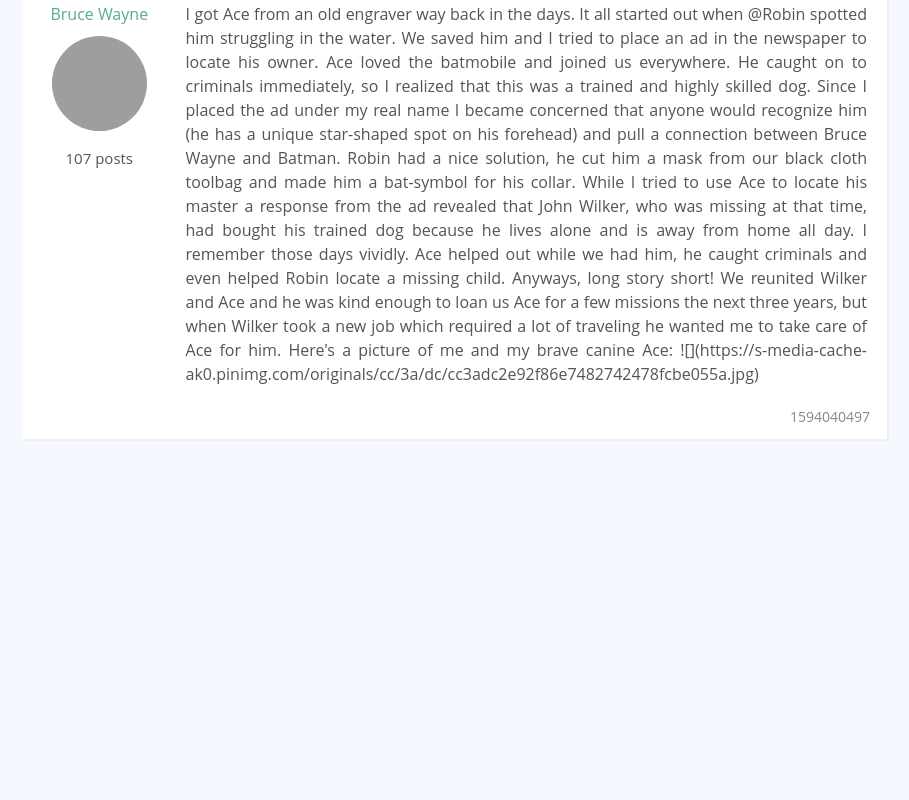
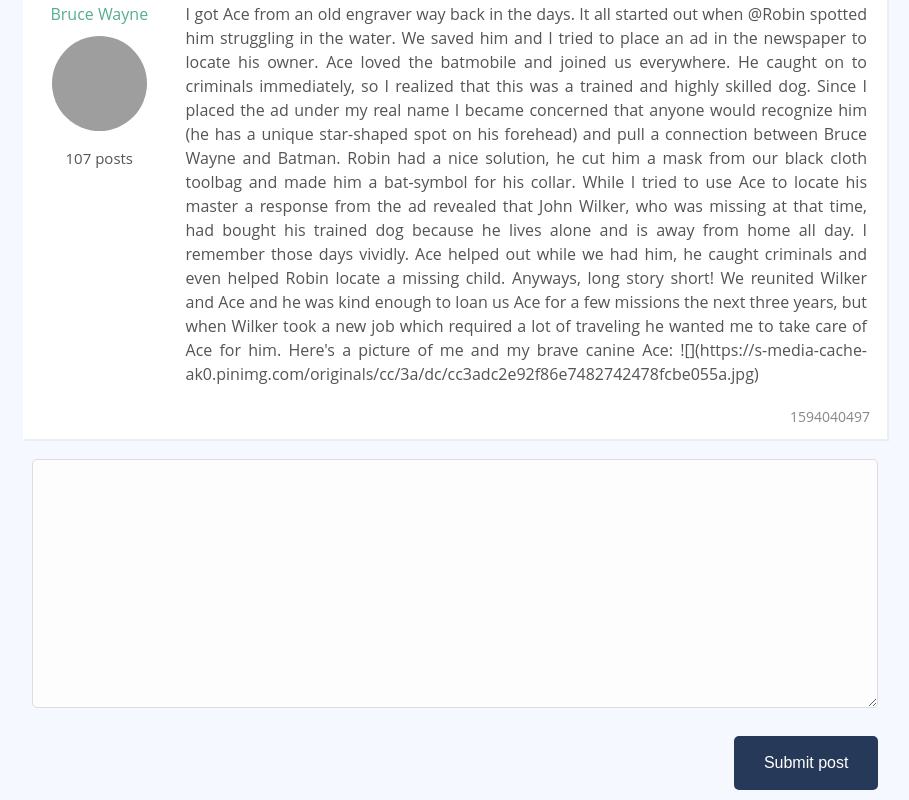
Before and after one commit to Hotimpulse/vue_forum, a Vue app: page /thread/-KsjWehQ--apjDBwSBCY in a window 1280 px wide. Shown: the part 927-1727 px from the top of the page, without its empty margins (185-1094 px from the left). Before the commit the page ends 1386 px from the top, so only its background shows below. Built offline with nearby package versions, Linux system fonts and the light colour scheme; grey boxes are pictures that could not be loaded.

Commit message:
refactor: work on the post editor component

```diff
--- /dev/null
+++ b/src/components/PostEditor.vue
@@ -0,0 +1,40 @@
+<script setup lang="ts">
+import { ref } from 'vue'
+import sourceData from '@/data.json'
+
+const text = ref('')
+type IPost = (typeof sourceData.posts)[number]
+
+const emit = defineEmits<{
+  (event: 'save', payload: { post: IPost }): void
+}>()
+
+function save() {
+  const postId = 'gggg3' + Math.random() + Date.now()
+  const post = {
+    id: postId,
+    text: text.value,
+    publishedAt: Math.floor(Date.now() / 1000),
+    userId: '38St7Q8Zi2N1SPa5ahzssq9kbyp1',
+  } as IPost
+
+  emit('save', { post })
+
+  text.value = ''
+}
+</script>
+
+<template>
+  <div class="col-full">
+    <form @submit.prevent="save">
+      <div class="form-group">
+        <textarea v-model="text" name="" id="" cols="30" rows="10" class="form-input"></textarea>
+      </div>
+      <div class="form-actions">
+        <button class="btn-blue">Submit post</button>
+      </div>
+    </form>
+  </div>
+</template>
+
+<style scoped></style>
--- a/src/pages/ThreadShow.vue
+++ b/src/pages/ThreadShow.vue
@@ -3,9 +3,11 @@ import { useRoute } from 'vue-router'
 import sourceData from '@/data.json'
 import { computed, ref } from 'vue'
 import PostList from '@/components/PostList.vue'
+import PostEditor from '@/components/PostEditor.vue'
 
 const threads = ref(sourceData.threads)
 const posts = ref(sourceData.posts)
+type IPost = (typeof sourceData.posts)[number]
 
 const route = useRoute()
 
@@ -15,6 +17,16 @@ const thread = computed(() => {
 const threadPosts = computed(() => {
   return posts.value.filter((post) => post.threadId === thread.value?.id)
 })
+
+function addPost(eventData: { post: IPost }) {
+  const post = {
+    ...eventData.post,
+    threadId: thread.value?.id,
+  } as IPost
+
+  posts.value.push(post)
+  thread.value?.posts.push(post.id)
+}
 </script>
 
 <template>
@@ -22,6 +34,7 @@ const threadPosts = computed(() => {
     <h1>{{ thread?.title }}</h1>
 
     <PostList :posts="threadPosts" />
+    <PostEditor @save="addPost" />
   </div>
   <div v-else>
     <div class="col-full text-center">
```
